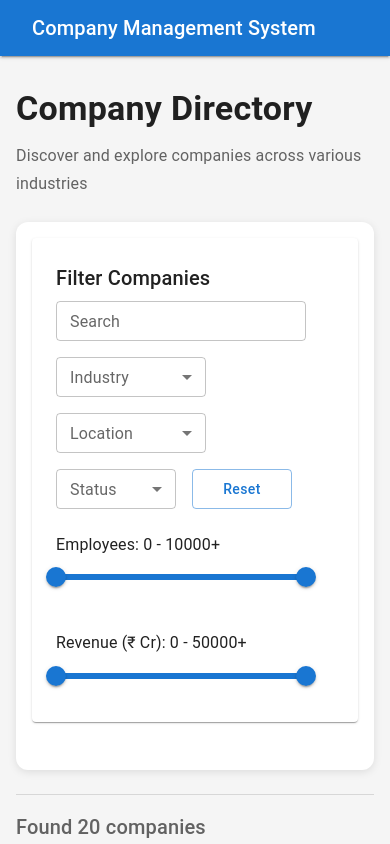
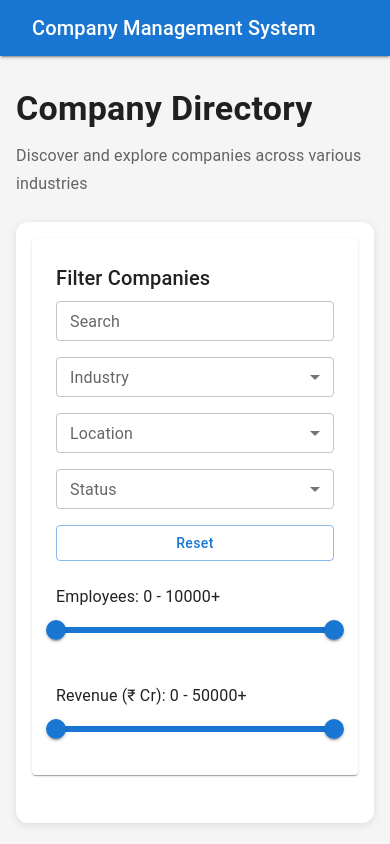
Before and after one commit to uday6703/Frontlines-media_assignment, a React (Vite) app: page / in a window 390 px wide. Shown: the top 844 px of the page. Built offline with nearby package versions, Linux system fonts and the light colour scheme; some icons are missing.

Commit message:
Improve filter component layout - full width responsive design

```diff
--- a/src/App.jsx
+++ b/src/App.jsx
@@ -96,8 +96,8 @@ const CompanyDashboard = () => {
           Discover and explore companies across various industries
         </Typography>
 
-        <Card sx={{ mb: 3 }}>
-          <CardContent>
+        <Card sx={{ mb: 3, width: '100%' }}>
+          <CardContent sx={{ width: '100%' }}>
             <CompanyFilters />
           </CardContent>
         </Card>
--- a/src/components/CompanyFilters.jsx
+++ b/src/components/CompanyFilters.jsx
@@ -48,12 +48,23 @@ const CompanyFilters = () => {
   };
 
   return (
-    <Paper sx={{ p: 3, mb: 3 }}>
+    <Paper sx={{ p: 3, mb: 3, width: '100%' }}>
       <Typography variant="h6" gutterBottom>
         Filter Companies
       </Typography>
 
-      <Box sx={{ display: 'flex', flexWrap: 'wrap', gap: 2, mb: 3 }}>
+      <Box sx={{
+        display: 'grid',
+        gridTemplateColumns: {
+          xs: '1fr',
+          sm: '1fr 1fr',
+          md: '2fr 1fr 1fr 1fr auto'
+        },
+        gap: 2,
+        mb: 3,
+        alignItems: 'center',
+        width: '100%'
+      }}>
         <TextField
           label="Search"
           variant="outlined"
@@ -61,15 +72,16 @@ const CompanyFilters = () => {
           value={filters.search}
           onChange={(e) => handleFilterChange('search', e.target.value)}
           placeholder="Search by name, CEO, or description..."
-          sx={{ minWidth: 250 }}
+          fullWidth
         />
 
-        <FormControl size="small" sx={{ minWidth: 150 }}>
+        <FormControl size="small" fullWidth>
           <InputLabel>Industry</InputLabel>
           <Select
             value={filters.industry}
             label="Industry"
             onChange={(e) => handleFilterChange('industry', e.target.value)}
+            fullWidth
           >
             <MenuItem value="">All Industries</MenuItem>
             {industries.map(industry => (
@@ -78,12 +90,13 @@ const CompanyFilters = () => {
           </Select>
         </FormControl>
 
-        <FormControl size="small" sx={{ minWidth: 150 }}>
+        <FormControl size="small" fullWidth>
           <InputLabel>Location</InputLabel>
           <Select
             value={filters.location}
             label="Location"
             onChange={(e) => handleFilterChange('location', e.target.value)}
+            fullWidth
           >
             <MenuItem value="">All Locations</MenuItem>
             {uniqueLocations.map(location => (
@@ -92,12 +105,13 @@ const CompanyFilters = () => {
           </Select>
         </FormControl>
 
-        <FormControl size="small" sx={{ minWidth: 120 }}>
+        <FormControl size="small" fullWidth>
           <InputLabel>Status</InputLabel>
           <Select
             value={filters.status}
             label="Status"
             onChange={(e) => handleFilterChange('status', e.target.value)}
+            fullWidth
           >
             <MenuItem value="">All Status</MenuItem>
             {statuses.map(status => (
@@ -109,14 +123,25 @@ const CompanyFilters = () => {
         <Button
           variant="outlined"
           onClick={handleReset}
-          sx={{ minWidth: 100 }}
+          sx={{
+            minWidth: { xs: '100%', md: 100 },
+            gridColumn: { xs: '1', md: 'auto' }
+          }}
         >
           Reset
         </Button>
       </Box>
 
-      <Box sx={{ display: 'flex', flexWrap: 'wrap', gap: 4 }}>
-        <Box sx={{ minWidth: 250 }}>
+      <Box sx={{
+        display: 'grid',
+        gridTemplateColumns: {
+          xs: '1fr',
+          md: '1fr 1fr'
+        },
+        gap: 4,
+        width: '100%'
+      }}>
+        <Box sx={{ width: '100%' }}>
           <Typography gutterBottom>
             Employees: {filters.minEmployees} - {filters.maxEmployees || '10000+'}
           </Typography>
@@ -127,10 +152,11 @@ const CompanyFilters = () => {
             min={0}
             max={5000}
             step={50}
+            sx={{ width: '100%' }}
           />
         </Box>
 
-        <Box sx={{ minWidth: 250 }}>
+        <Box sx={{ width: '100%' }}>
           <Typography gutterBottom>
             Revenue (₹ Cr): {filters.minRevenue} - {filters.maxRevenue || '50000+'}
           </Typography>
@@ -141,6 +167,7 @@ const CompanyFilters = () => {
             min={0}
             max={50000}
             step={100}
+            sx={{ width: '100%' }}
           />
         </Box>
       </Box>
```
